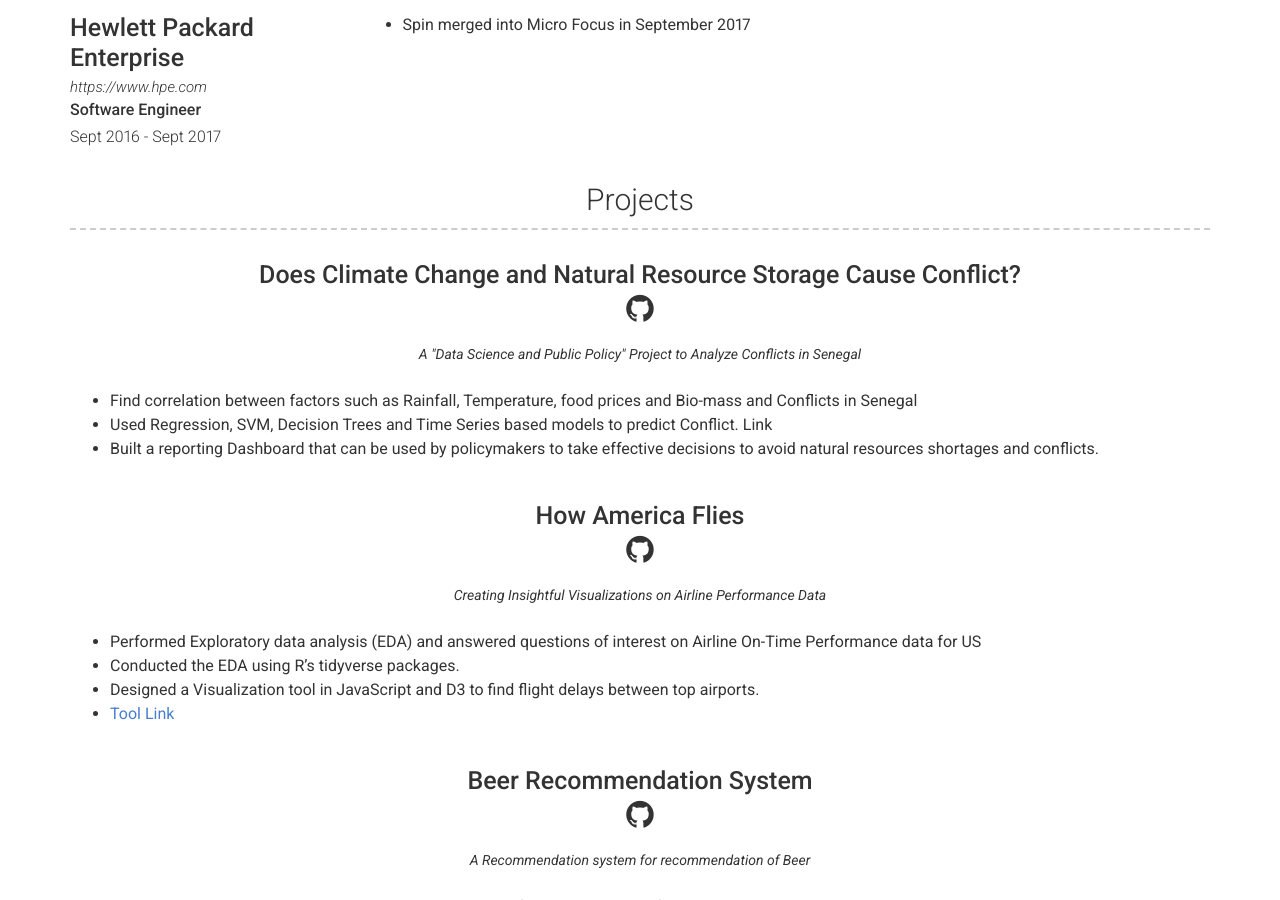
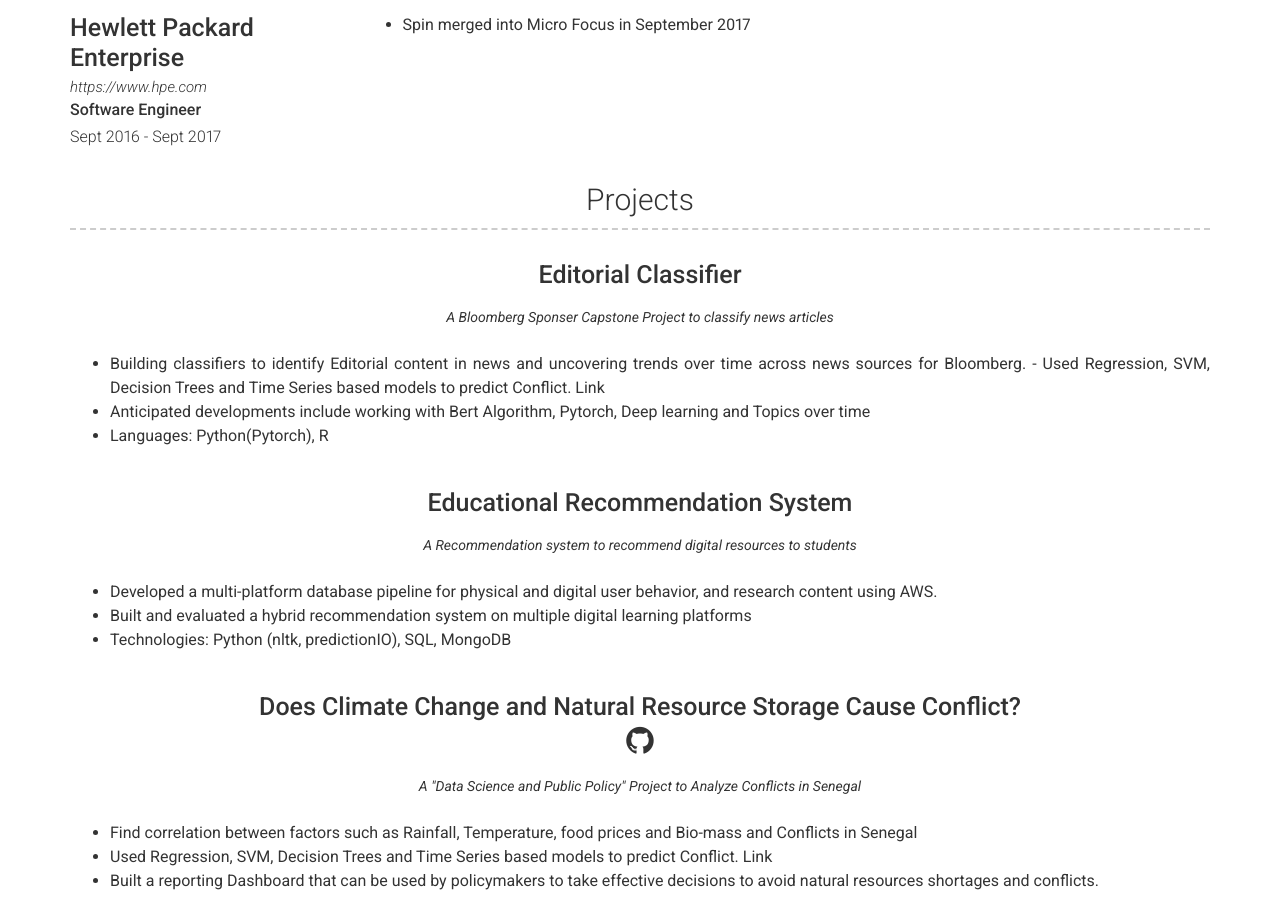
Before and after one commit to ameyakarnad/ameyakarnad.github.io, a Jekyll site: the page built from index.md, in a window 1280 px wide and 900 px high, scrolled down 1244 px. Built offline with Jekyll 4.4.1, drawn with Linux system fonts in a browser that asks for light colours.

Commit message:
Update projects.yml

```diff
--- a/_data/projects.yml
+++ b/_data/projects.yml
@@ -1,3 +1,21 @@
+- layout: top-middle
+  name: Editorial Classifier
+  quote: >
+    A Bloomberg Sponser Capstone Project to classify news articles
+  description: | # this will include new lines to allow paragraphs
+    - Building classifiers to identify Editorial content in news and uncovering trends over time across news sources for Bloomberg.    - Used Regression, SVM, Decision Trees and Time Series based models to predict Conflict. Link
+    - Anticipated developments include working with Bert Algorithm, Pytorch, Deep learning and Topics over time
+    - Languages: Python(Pytorch), R
+
+- layout: top-middle
+  name: Educational Recommendation System
+  quote: >
+    A Recommendation system to recommend digital resources to students
+  description: | # this will include new lines to allow paragraphs
+    - Developed a multi-platform database pipeline for physical and digital user behavior, and research content using AWS.
+    - Built and evaluated a hybrid recommendation system on multiple digital learning platforms
+    - Technologies: Python (nltk, predictionIO), SQL, MongoDB
+
 - layout: top-middle
   name: Does Climate Change and Natural Resource Storage Cause Conflict?
   github: ameyakarnad/SenegalConflict
@@ -20,8 +38,6 @@
     - Designed a Visualization tool in JavaScript and D3 to find flight delays between top airports.
     - [Tool Link](https://s3.us-east-2.amazonaws.com/howamericaflies/lookbeforeyoubook.html)
 
-
-
 - layout: top-middle
   name: Beer Recommendation System
   github: ameyakarnad/BeerPersonalization
@@ -32,8 +48,6 @@
     - Developed a Content based recommendation system using NLP on beer review-text
     - Tackled recommendation concerns such as cold- start, variety, serendipity and accuracy
     - Developed the project in python using surprise, NL toolkit and scikit-learn packages
-
-
 
 - layout: top-middle
   name: Projects in Data Science and Public Policy
```
